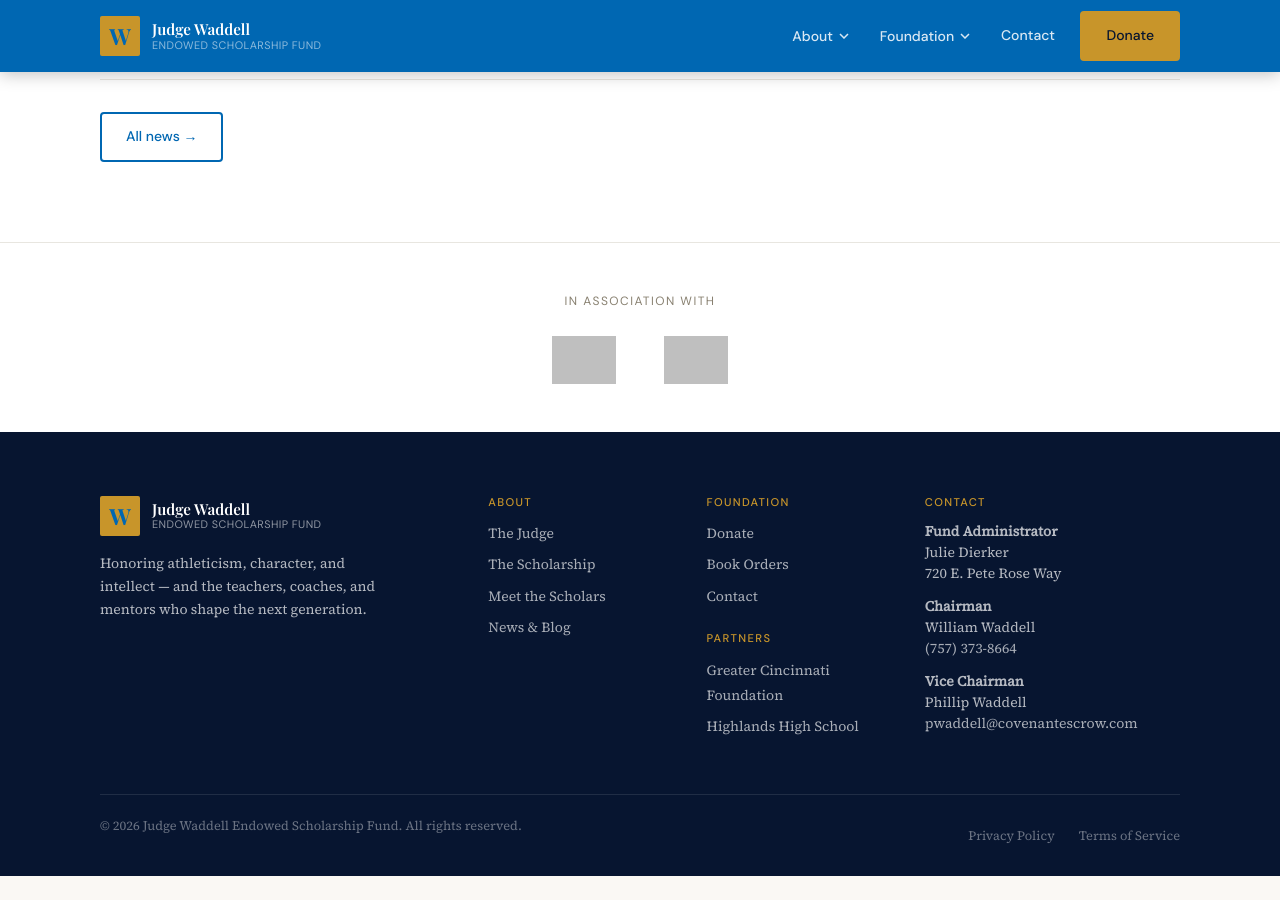
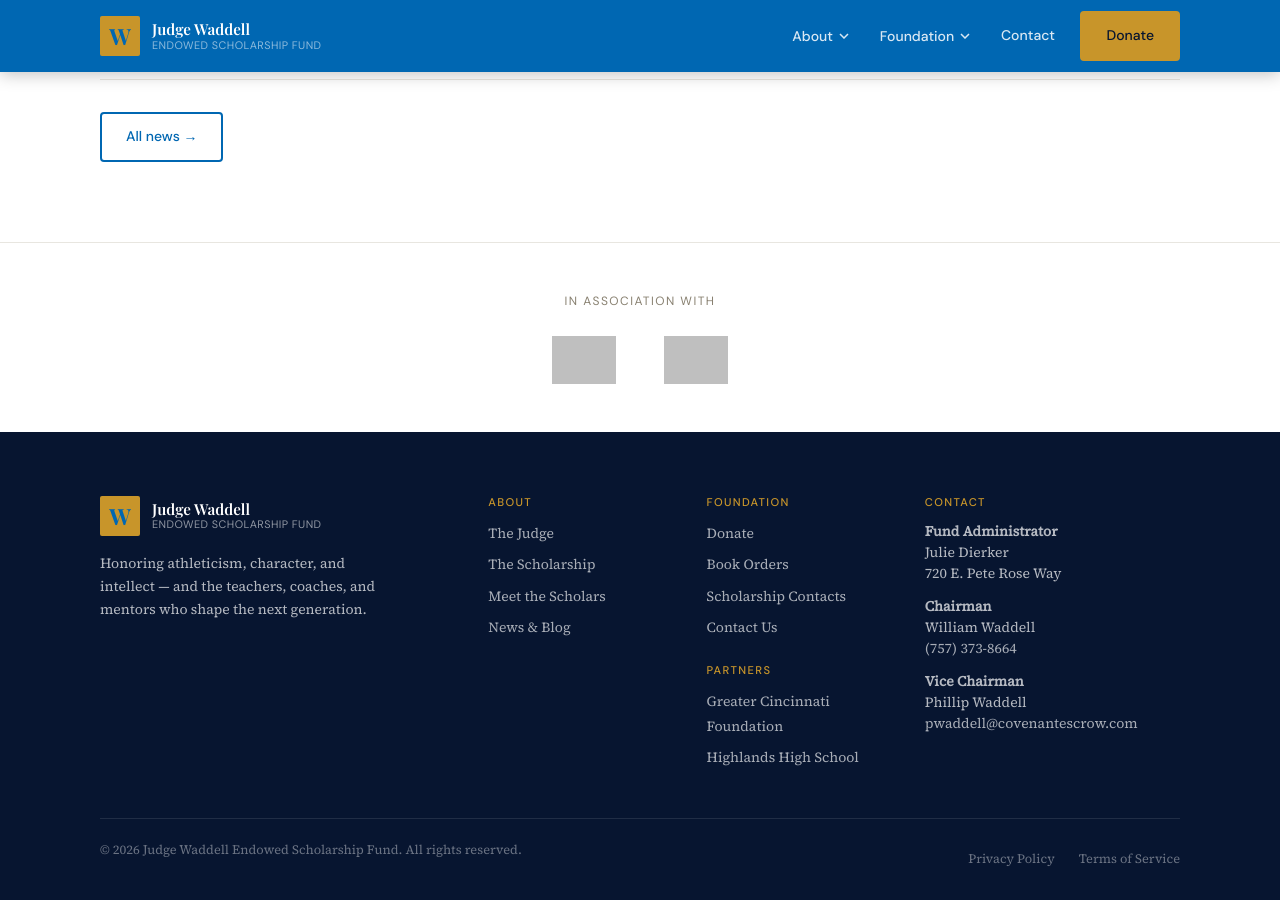
Before and after one commit to alwad/judgewaddellv3, a Jekyll site: the page built from index.html, in a window 1280 px wide and 900 px high, scrolled down 3574 px. Built offline with Jekyll 4.4.1, drawn with Linux system fonts in a browser that asks for light colours; some web fonts are replaced; before the commit the page ends 4450 px from its top, so only the background shows below that; grey boxes are pictures that could not be loaded.

Commit message:
Update footer.html

```diff
--- a/_includes/footer.html
+++ b/_includes/footer.html
@@ -28,7 +28,8 @@
         <ul>
           <li><a href="{{ '/donate/' | relative_url }}">Donate</a></li>
           <li><a href="{{ '/books/' | relative_url }}">Book Orders</a></li>
-          <li><a href="{{ '/contact/' | relative_url }}">Contact</a></li>
+          <li><a href="{{ '/contact/' | relative_url }}">Scholarship Contacts</a></li>
+          <li><a href="{{ '/contact-us/' | relative_url }}">Contact Us</a></li>
         </ul>
         <h4 style="margin-top:1.5rem;">Partners</h4>
         <ul>
```
